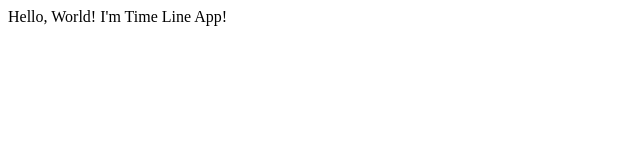
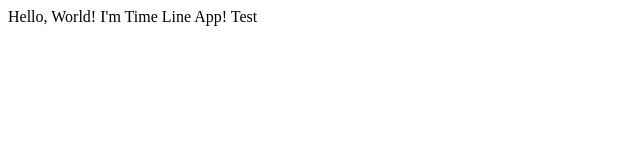
Before and after one commit to fsrosa/LinhaDoTempo, a React (Create React App) app in the folder time-line/: page / in a window 1280 px wide. Shown: the top 160 px of the page, without its empty margins (0-640 px from the left). Built offline with nearby package versions, Linux system fonts and the light colour scheme.

Commit message:
testing build

```diff
--- a/time-line/public/index.html
+++ b/time-line/public/index.html
@@ -4,7 +4,6 @@
 <head>
     <meta charset="utf-8" />
     <meta name="viewport" content="width=device-width, initial-scale=1" />
-    <meta name="theme-color" content="#000000" />
 
     <title>Linha do Tempo</title>
 </head>
--- a/time-line/src/App.jsx
+++ b/time-line/src/App.jsx
@@ -1,7 +1,7 @@
 function App() {
   return (
-    <div className="App">
-      Hello, World! I'm Time Line App!
+    <div>
+      Hello, World! I'm Time Line App! Test
     </div>
   );
 }
```
